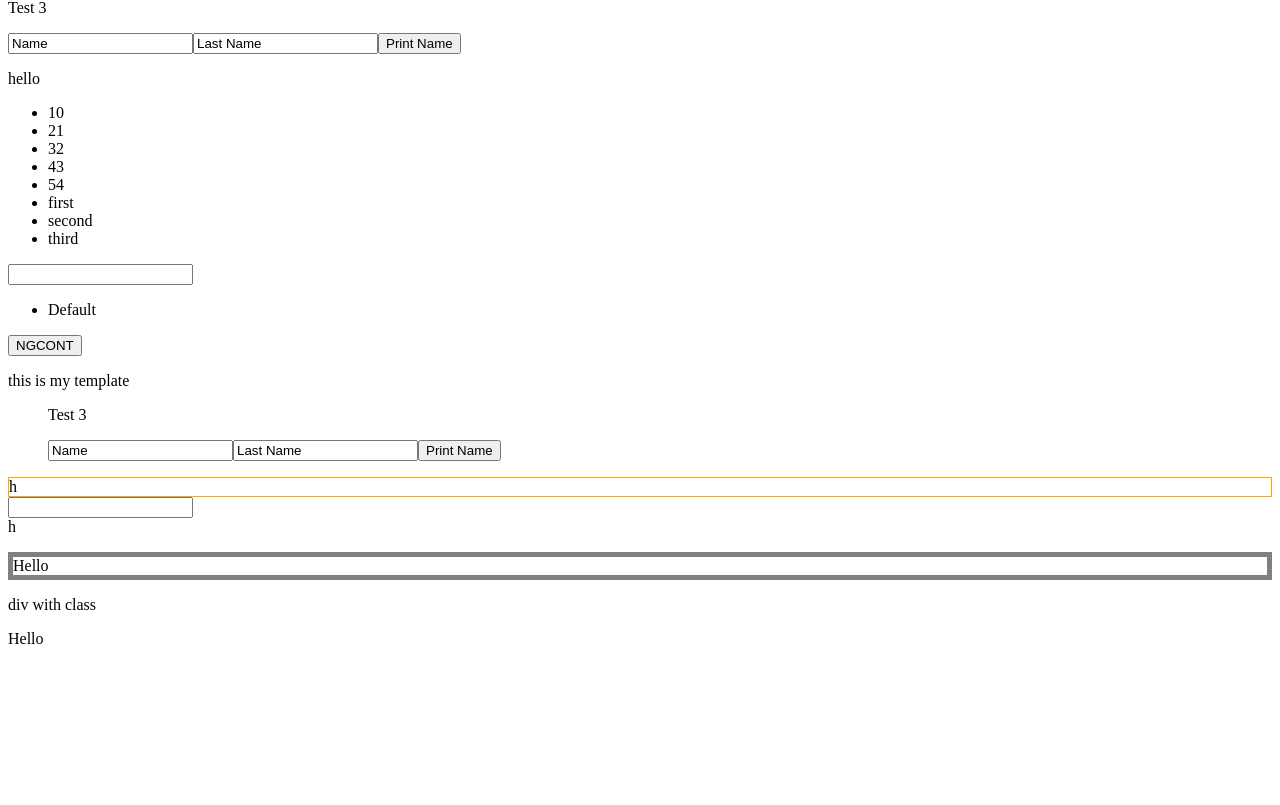
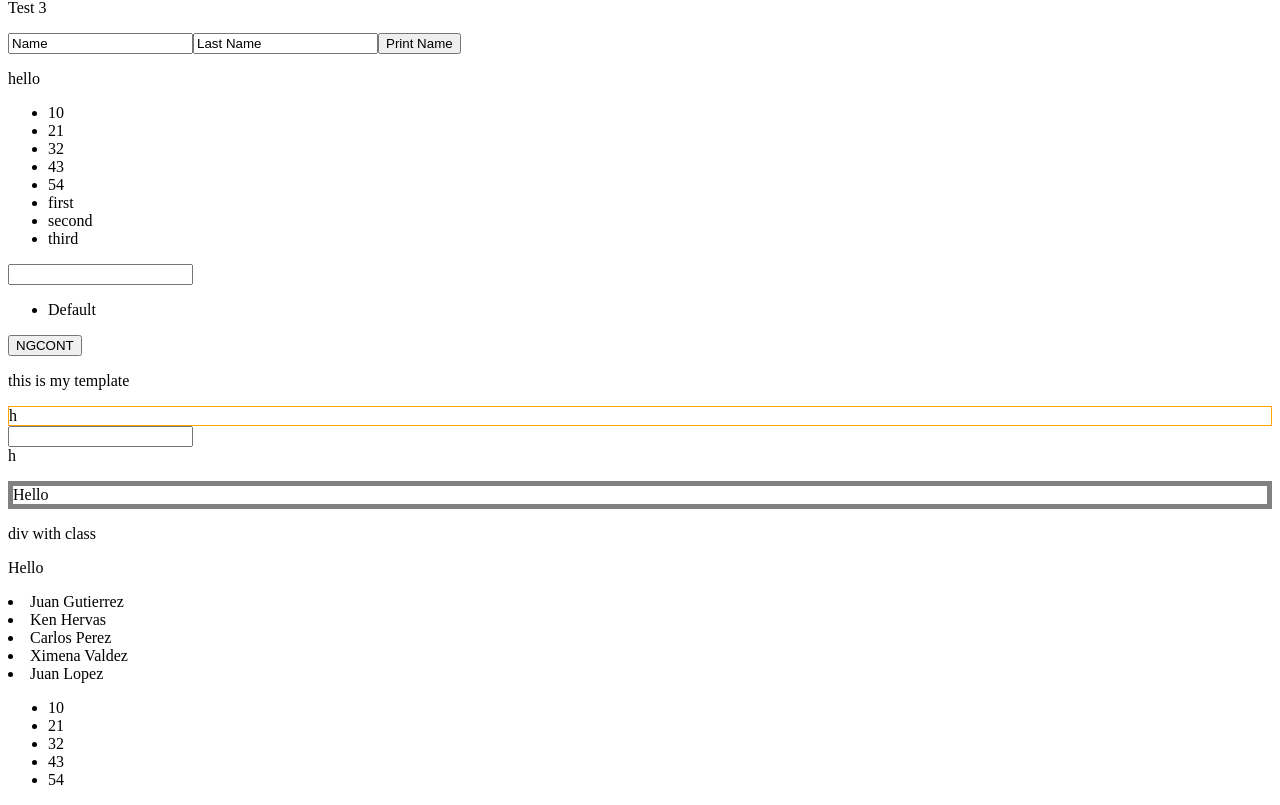
Before and after one commit to 0WLB34R/AngularCourse, an Angular app: page / in a window 1280 px wide. Shown: the part 369-1174 px from the top of the page. Before the commit the page ends 1033 px from the top, so only its background shows below. Built offline with nearby package versions, Linux system fonts and the light colour scheme.

Commit message:
08/11/2021 task dynamic name list with *ngFor

```diff
--- a/src/app/app.component.html
+++ b/src/app/app.component.html
@@ -34,11 +34,6 @@
   <p>NG CONTAINER</p>
 </ng-container>
 
-<ul>
-<test3 [listOfNames]="peopleList"></test3>
-<li *ngFor="let item of peopleList; let i = index">{{item}}{{i}}</li>
-</ul>
-
 <div style="border: 1px solid Orange;">
   h
 </div>
@@ -64,3 +59,11 @@ Hello
   }">
   Hello
   </p>
+
+
+<li *ngFor="let item of listOfNames"> {{item.name}} {{item.lastName}}</li>
+
+
+<ul >
+<li *ngFor="let item of [1,2,3,4,5]; let i = index">{{item}}{{i}}</li>
+</ul>
--- a/src/app/app.component.ts
+++ b/src/app/app.component.ts
@@ -1,4 +1,4 @@
-import { Component } from '@angular/core';
+import { Component, Input } from '@angular/core';
 
 @Component({
   selector: 'app-root',
@@ -8,7 +8,12 @@ import { Component } from '@angular/core';
 export class AppComponent {
   title = 'angCou';
   color:string;
-  peopleList;
+  @Input() listOfNames = [{name:'Juan', lastName:'Gutierrez'},
+  {name:'Ken', lastName:'Hervas'},
+  {name:'Carlos', lastName:'Perez'},
+  {name:'Ximena', lastName:'Valdez'},
+  {name:'Juan', lastName:'Lopez'},
+]
   constructor(){
     const testMap = [1,2,3,4,5,6].map(item => item*2);
     console.log(testMap);
--- a/src/app/test3/test3.component.ts
+++ b/src/app/test3/test3.component.ts
@@ -10,11 +10,6 @@ export class Test3Component implements OnInit,OnChanges {
   @Input() test = 'aaa';
   @Input() names;
 
-  @Input() listOfNames = [{name:'juan', lastName:'Gutierrez'},
-  {name:'Ken', lastName:'Hervas'},
-  {name:'Carlos', lastName:'Perez'},
-  {name:'Ximena', lastName:'Valdez'},
-]
 
   name = "Name";
   lastname = "Last Name";
```
